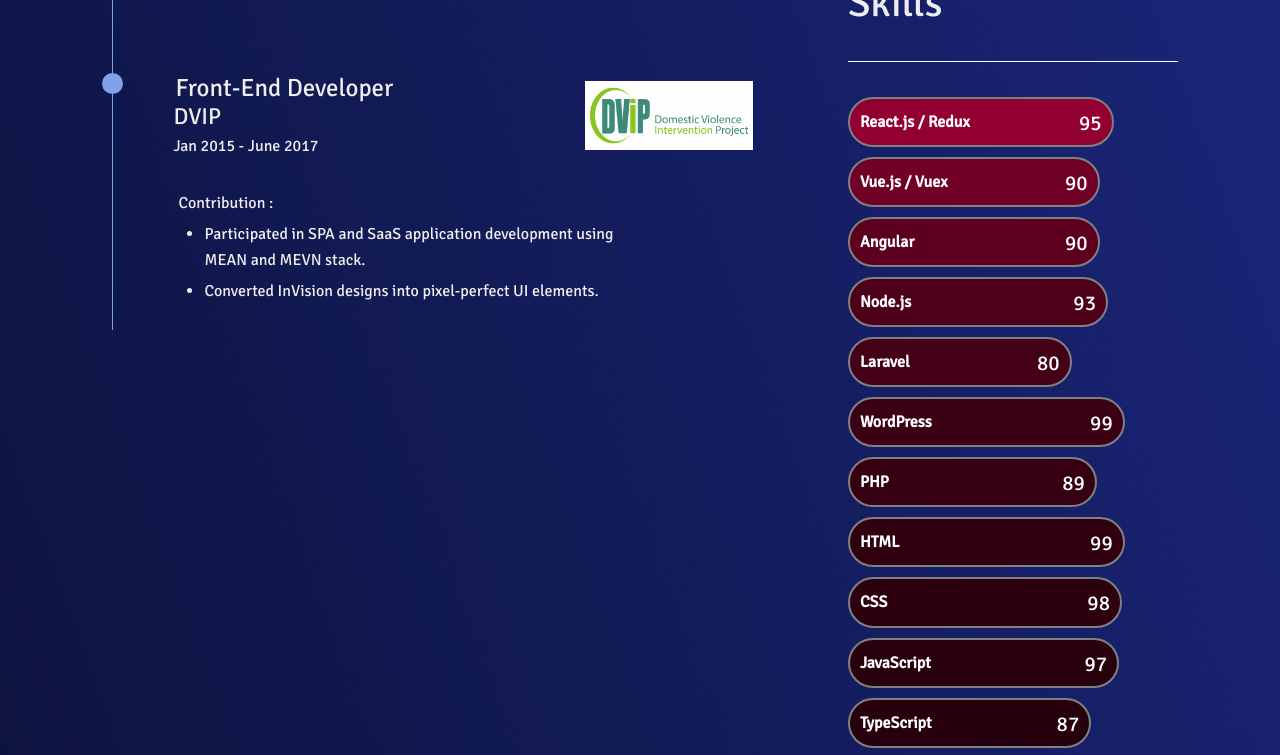
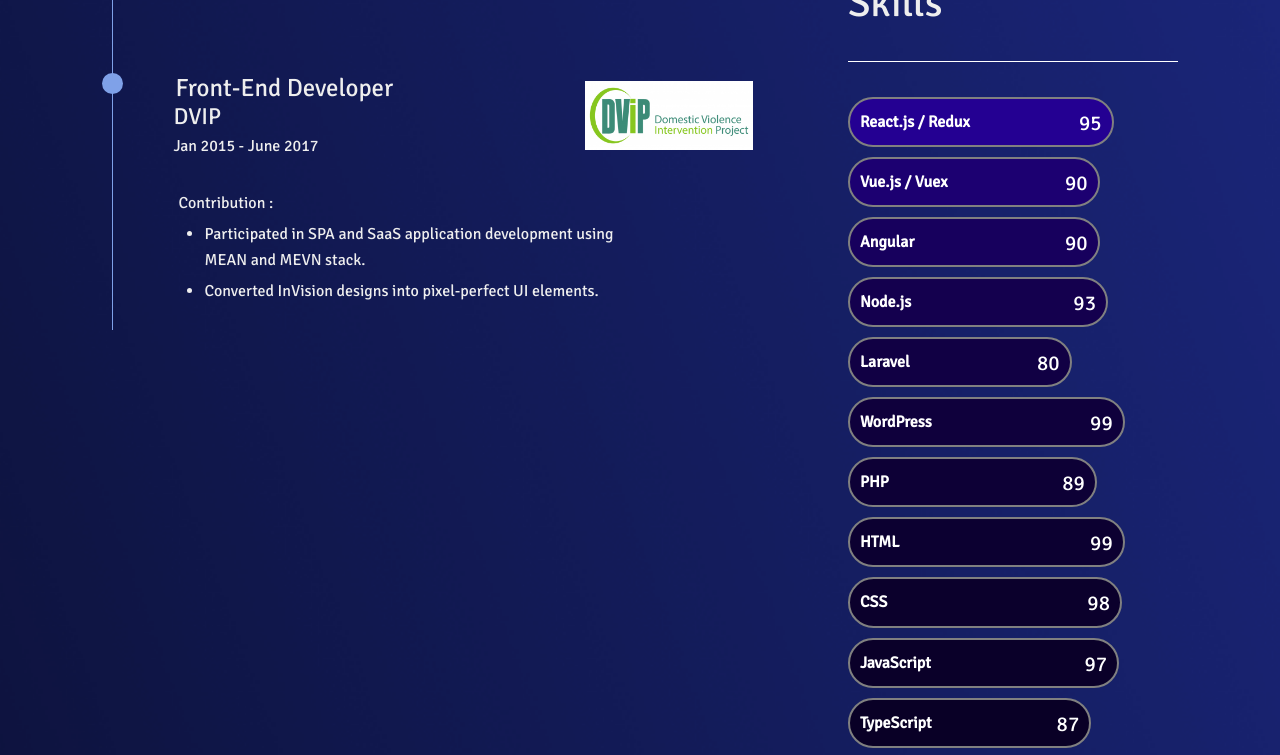
Before and after one commit to RisingStar-Web/Personal-Website-Gatsby, a Gatsby site: page /experience in a window 1280 px wide. Shown: the part 1279-2034 px from the top of the page. Built offline with nearby package versions, Linux system fonts and the light colour scheme; Gatsby itself is replaced by a stand-in of ours.

Commit message:
update skill color

```diff
--- a/src/pages/experience.js
+++ b/src/pages/experience.js
@@ -94,7 +94,7 @@ const Experience = () => (
 				</EdContent>
 				<h1>Skills</h1>
 				<EdContent>
-					<SkillBar hue="700" saturation="100" skills={skillsData}/>
+					<SkillBar hue="255" saturation="100" skills={skillsData}/>
 				</EdContent>
 			</EdWrapper>
 		</ExperienceWrapper>
```
